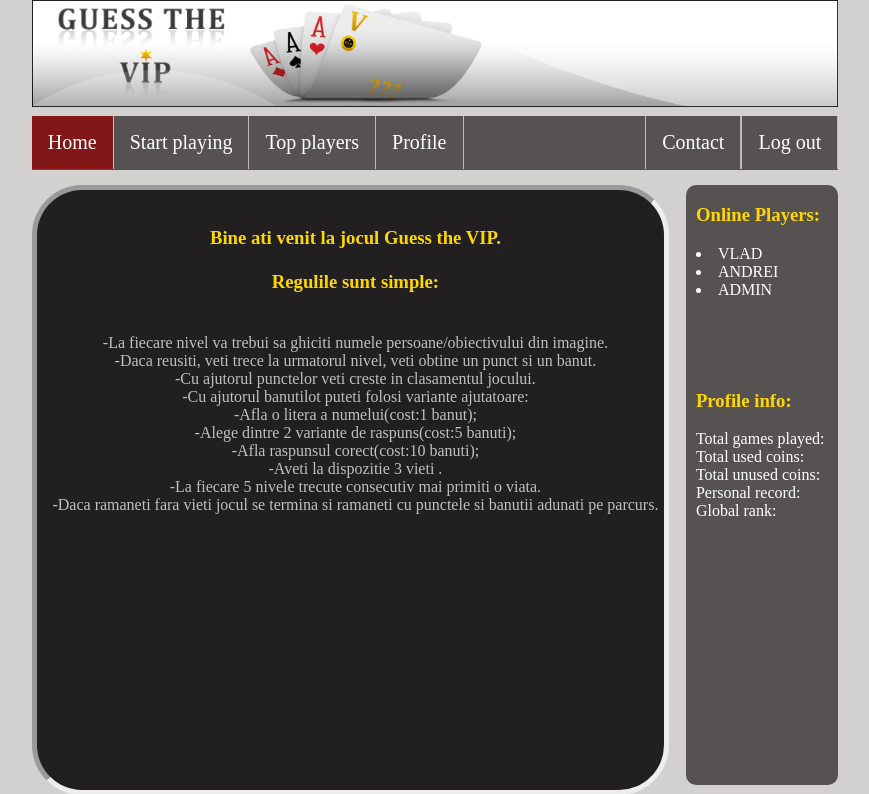
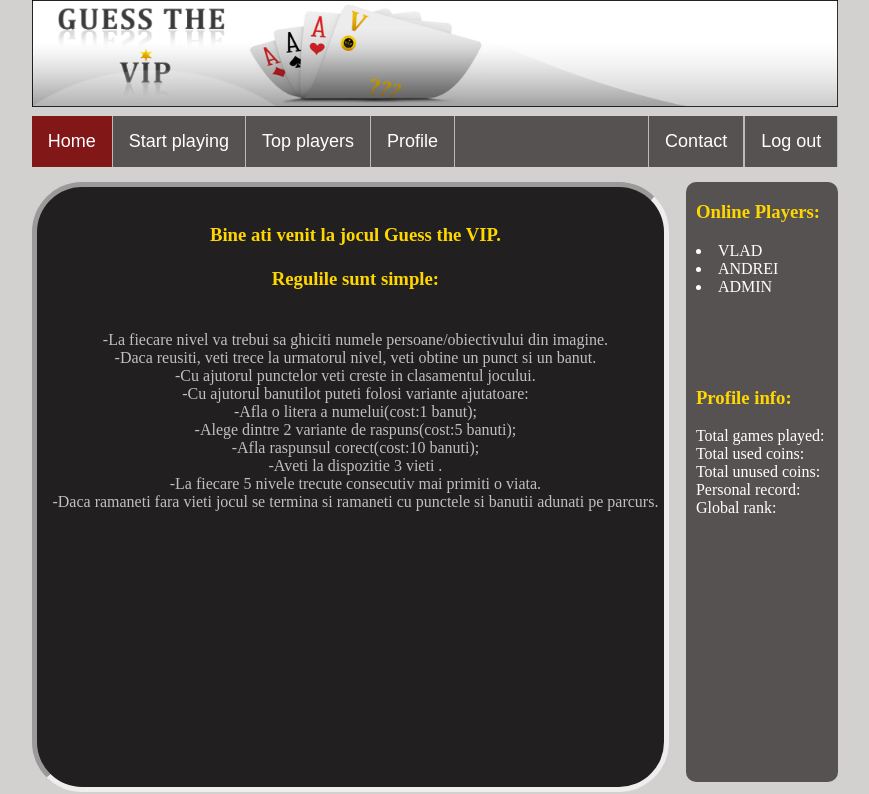
Before and after one commit to vladmihociu/twproject, a PHP site: page /home.html in a window 1280 px wide. Shown: the top 794 px of the page, without its empty margins (196-1065 px from the left). Run offline with PHP 8.4, Linux system fonts and the light colour scheme.

```diff
--- a/css/style.css
+++ b/css/style.css
@@ -1,9 +1,5 @@
 /* CSS Document */
-body2 {
-    font:12px arial;
-    color: #222;
-    text-align:center;
-    padding:35px; }
+
 
 form, p, span {
     margin:0;
@@ -50,7 +46,7 @@ ul {
     list-style-type: none;
     padding: 0;
     background-color:#565252;
-    height:54px;
+    height:51px;
     width: 90%;
     text-align: center;
     margin:0 ;
@@ -68,8 +64,8 @@ ul {
     color: white;
     text-align: center;
     padding: 15px 16px;
-	font-size:20px;
-	font-family:"proxima nova";
+	font-size:18px;
+	font-family: sans-serif;
 	transition: .4s all ease-in-out;
 
 }
@@ -187,6 +183,11 @@ border-radius: 10px;
 
 /* Style for login page*/
 
+.body_login {
+   	background-color:#D3D0D0;
+	width:60%;
+	}
+
 input[type=text], input[type=password] {
     width: 100%;
     padding: 12px 20px;
```
